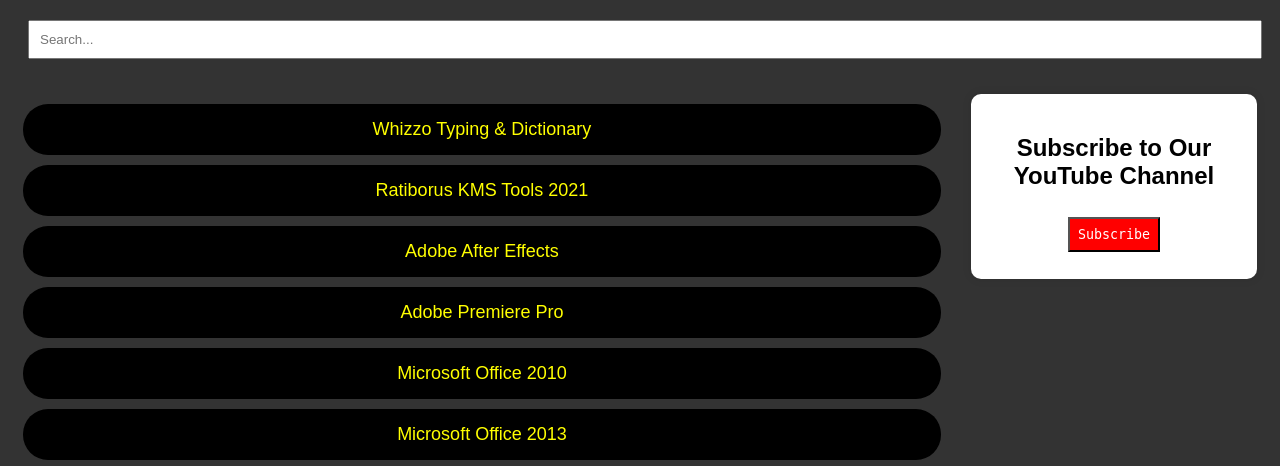
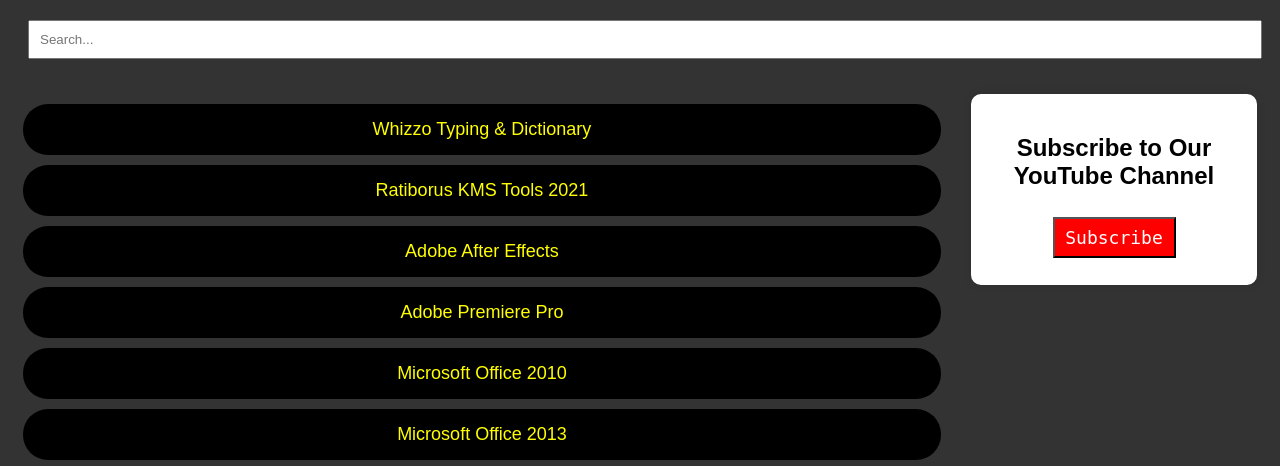
Before and after one commit to tinnaingoo/tcm-link, a PHP site: page / in a window 1280 px wide. Shown: the part 112-578 px from the top of the page. Run offline with PHP 8.4, Linux system fonts and the light colour scheme; some web fonts are replaced.

Commit message:
Update styles.css

```diff
--- a/css/styles.css
+++ b/css/styles.css
@@ -74,11 +74,13 @@ body {
 
 .subscribe-btn {
     background: #ff0000;
+    width: 50%;
     padding: 8px;
     color: white;
     font-family: monospace;
+    font-size: 18px;
     margin: 5px;
-}
+  }
 
 .subscribe-btn:hover {
     border-style: solid;
```
